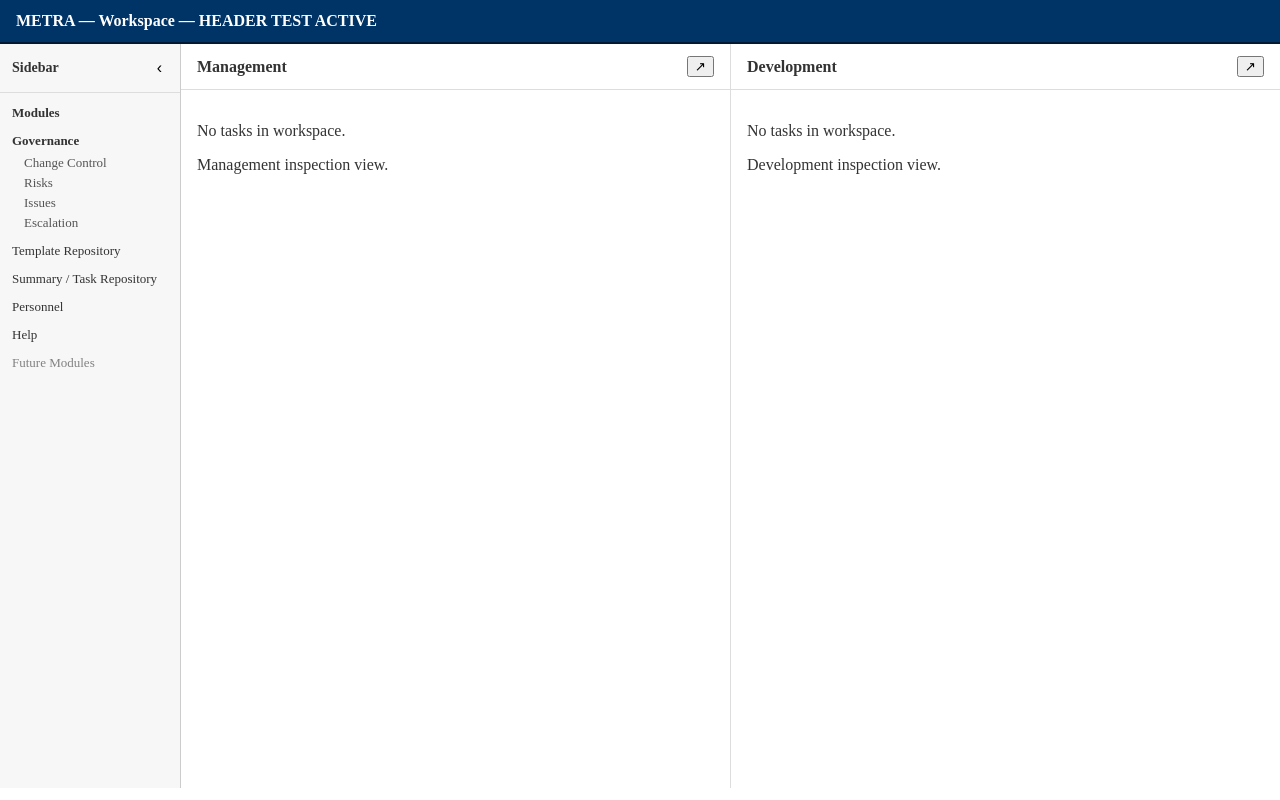
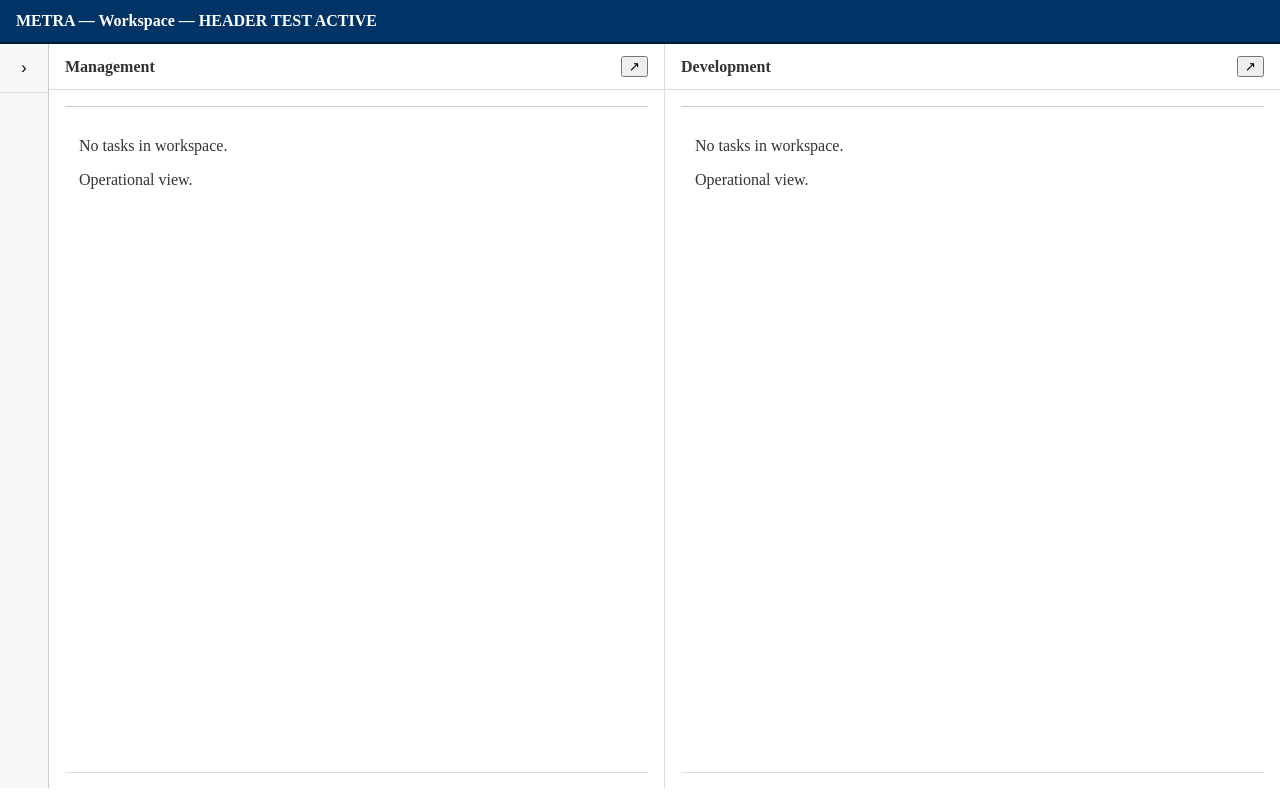
Before and after one commit to johnjkelly1945-ops/project-tracker-vite-pwa-v15, a React (Vite) app: page / in a window 1280 px wide. Built offline with nearby package versions, Linux system fonts and the light colour scheme.

Commit message:
Stage 207 — recovery endpoint: stable workspace shell (popup intentionally reverted)

```diff
--- a/src/App.jsx
+++ b/src/App.jsx
@@ -1,26 +1,5 @@
 // @ts-nocheck
-/*
-=====================================================================
-METRA — App.jsx
-Stage 184-B — Summary Wiring (Creation → Visibility)
----------------------------------------------------------------------
-CHANGE (STAGE 184-B):
-• Wire canonically created summaries into PreProject
-• Data propagation only
-• No selection, no activation, no lifecycle semantics
-
-HYGIENE CORRECTION:
-• Remove duplicate onCreateTask prop (no behavioural effect)
-
-INVARIANTS (PRESERVED):
-• Footer remains sole creation authority
-• No new state introduced
-• No authority expanded
-• No behavioural change beyond visibility
-=====================================================================
-*/
-
-import React, { useState } from "react";
+import { useState } from "react";
 
 import Sidebar from "./components/Sidebar";
 import ModuleHeader from "./components/ModuleHeader";
@@ -29,131 +8,173 @@ import PreProject from "./components/PreProject";
 import TaskPopup from "./components/TaskPopup";
 import { localAssignees } from "./data/localAssignees";
 
+/*
+=====================================================================
+METRA — App.jsx
+Stage 207-A (Recovered, Final) — Workspace + Creation Surface
+---------------------------------------------------------------------
+• DualPane owns navigation and return arrows
+• Sidebar explicitly wired
+• PreProjectFooter owns creation affordances
+• App owns creation modal rendering
+=====================================================================
+*/
+
 export default function App() {
-  /* ===================== WORKSPACE AUTHORITY ===================== */
+  const [workspaceMode, setWorkspaceMode] = useState("dual");
+  const [focusedPane, setFocusedPane] = useState(null);
+  const [sidebarExpanded, setSidebarExpanded] = useState(false);
 
-  const [workspaceMode, setWorkspaceMode] = useState("dual"); // "dual" | "single"
-  const [focusedPane, setFocusedPane] = useState(null);       // "management" | "development" | null
+  const isReadOnly = workspaceMode === "dual" || !focusedPane;
 
   /* ===================== DATA ===================== */
 
-  const [summaries, setSummaries] = useState([]);
-  const [tasks, setTasks] = useState([]);
+  const [devSummaries, setDevSummaries] = useState([]);
+  const [devTasks, setDevTasks] = useState([]);
+
+  const [mgmtSummaries, setMgmtSummaries] = useState([]);
+  const [mgmtTasks, setMgmtTasks] = useState([]);
+
   const [activeTask, setActiveTask] = useState(null);
-
-  /* ===================== SIDEBAR UI ===================== */
-
-  const [sidebarExpanded, setSidebarExpanded] = useState(true);
-
-  /* ===================== PANE FOCUS ===================== */
-
-  function onFocusPane(pane) {
-    setWorkspaceMode("single");
-    setFocusedPane(pane);
-  }
-
-  function onReturnToDual() {
-    setWorkspaceMode("dual");
-    setFocusedPane(null);
-  }
+  const [selectedSummaryId, setSelectedSummaryId] = useState(null);
 
   /* ===================== TASK CREATION ===================== */
 
+  const [createTaskOpen, setCreateTaskOpen] = useState(false);
+  const [newTaskTitle, setNewTaskTitle] = useState("");
+
+  const isDev = focusedPane === "development";
+
+  const summaries = isDev ? devSummaries : mgmtSummaries;
+  const setSummaries = isDev ? setDevSummaries : setMgmtSummaries;
+
+  const tasks = isDev ? devTasks : mgmtTasks;
+  const setTasks = isDev ? setDevTasks : setMgmtTasks;
+
+  /* ===================== NAV ===================== */
+
+  function handleFocusPane(pane) {
+    setWorkspaceMode("single");
+    setFocusedPane(pane);
+    setSelectedSummaryId(null);
+    setActiveTask(null);
+  }
+
+  function returnToDual() {
+    setWorkspaceMode("dual");
+    setFocusedPane(null);
+    setSelectedSummaryId(null);
+    setActiveTask(null);
+  }
+
+  /* ===================== CREATION ===================== */
+
   function onCreateTask() {
-    const id = `task-${Date.now()}`;
-    const newTask = {
-      id,
-      title: "New Task",
+    if (isReadOnly) return;
+    setNewTaskTitle("");
+    setCreateTaskOpen(true);
+  }
+
+  function confirmCreateTask() {
+    const title = newTaskTitle.trim();
+    if (!title) return;
+
+    const task = {
+      id: `task-${Date.now()}`,
+      title,
       notes: [],
       summaryId: null,
       executionState: "NOT_STARTED",
     };
 
-    setTasks((current) => [...current, newTask]);
-    setActiveTask(newTask);
+    setTasks((c) => [...c, task]);
+    setCreateTaskOpen(false);
   }
 
-  /* ===================== SUMMARY CREATION (AUTHORITATIVE) ===================== */
+  function cancelCreateTask() {
+    const confirmAbort = window.confirm("Discard task creation?");
+    if (!confirmAbort) return;
+    setCreateTaskOpen(false);
+  }
 
   function onCreateSummary() {
-    const id = `summary-${Date.now()}`;
-    const newSummary = {
-      id,
-      name: "New Summary",
-    };
+    if (isReadOnly) return;
+    const title = window.prompt("Enter summary name:");
+    if (!title || !title.trim()) return;
 
-    setSummaries((current) => [...current, newSummary]);
+    setSummaries((c) => [
+      ...c,
+      { id: `summary-${Date.now()}`, title: title.trim() },
+    ]);
   }
 
-  /* ===================== POPUP CONTROL ===================== */
+  /* ===================== TASK POPUP ===================== */
 
   function onOpenTask(task) {
+    if (isReadOnly) return;
     setActiveTask(task);
   }
 
-  function onCloseTask() {
-    setActiveTask(null);
+  function onAssignTask(taskId, assigneeId) {
+    if (isReadOnly) return;
+    setTasks((c) =>
+      c.map((t) => {
+        if (t.id !== taskId || t.assigneeId) return t;
+        const a = localAssignees.find((x) => x.id === assigneeId);
+        return {
+          ...t,
+          assigneeId,
+          assigneeLabel: a ? a.displayName : assigneeId,
+        };
+      })
+    );
   }
 
-  /* ===================== G3 ASSIGNMENT ===================== */
-
-  function onAssignTask(taskId, assigneeId) {
-    setTasks((current) => {
-      const idx = current.findIndex((t) => t.id === taskId);
-      if (idx === -1) return current;
-
-      const task = current[idx];
-      if (task.assigneeId) return current;
-
-      const assignee = localAssignees.find((a) => a.id === assigneeId);
-
-      const updatedTask = {
-        ...task,
-        assigneeId,
-        assigneeLabel: assignee ? assignee.displayName : assigneeId,
-        assignedAt: new Date().toISOString(),
-      };
-
-      const next = [...current];
-      next[idx] = updatedTask;
-      return next;
-    });
+  function onAddNote(taskId, note) {
+    if (isReadOnly) return;
+    setTasks((c) =>
+      c.map((t) =>
+        t.id === taskId ? { ...t, notes: [...(t.notes || []), note] } : t
+      )
+    );
   }
 
-  /* ===================== NOTES ===================== */
-
-  function onAddNote(taskId, note) {
-    setTasks((current) =>
-      current.map((t) =>
-        t.id === taskId
-          ? { ...t, notes: [...(t.notes || []), note] }
+  function onStartExecution(taskId) {
+    if (isReadOnly) return;
+    setTasks((c) =>
+      c.map((t) =>
+        t.id === taskId && t.executionState === "NOT_STARTED"
+          ? { ...t, executionState: "IN_PROGRESS" }
           : t
       )
     );
   }
 
-  /* ===================== G6 EXECUTION START ===================== */
+  /* ===================== SURFACES ===================== */
 
-  function onStartExecution(taskId) {
-    setTasks((current) => {
-      const idx = current.findIndex((t) => t.id === taskId);
-      if (idx === -1) return current;
+  const mgmtBody = (
+    <PreProject
+      summaries={mgmtSummaries}
+      tasks={mgmtTasks}
+      onOpenTask={onOpenTask}
+      canCreateTask={!isReadOnly}
+      onCreateTask={onCreateTask}
+      canCreateSummary={!isReadOnly}
+      onCreateSummary={onCreateSummary}
+    />
+  );
 
-      const task = current[idx];
-      if (task.executionState !== "NOT_STARTED") return current;
-
-      const updatedTask = {
-        ...task,
-        executionState: "IN_PROGRESS",
-        startedAt: new Date().toISOString(),
-        startedBy: "current-user",
-      };
-
-      const next = [...current];
-      next[idx] = updatedTask;
-      return next;
-    });
-  }
+  const devBody = (
+    <PreProject
+      summaries={devSummaries}
+      tasks={devTasks}
+      onOpenTask={onOpenTask}
+      canCreateTask={!isReadOnly}
+      onCreateTask={onCreateTask}
+      canCreateSummary={!isReadOnly}
+      onCreateSummary={onCreateSummary}
+    />
+  );
 
   /* ===================== RENDER ===================== */
 
@@ -161,74 +182,50 @@ export default function App() {
     <>
       <ModuleHeader />
 
-      <div
-        style={{
-          display: "flex",
-          height: "calc(100vh - 56px)",
-          overflow: "hidden",
-        }}
-      >
+      <div style={{ display: "flex", height: "calc(100vh - 56px)" }}>
         <Sidebar
           expanded={sidebarExpanded}
           onToggle={() => setSidebarExpanded((v) => !v)}
         />
 
-        <div
-          style={{
-            flex: 1,
-            display: "flex",
-            overflow: "hidden",
-          }}
-        >
+        <div style={{ flex: 1 }}>
           <DualPane
             mode={workspaceMode}
             focusedPane={focusedPane}
-            onFocusPane={onFocusPane}
-            onReturnToDual={onReturnToDual}
-            managementBody={
-              workspaceMode === "single" && focusedPane === "management" ? (
-                <PreProject
-                  tasks={tasks}
-                  summaries={summaries}
-                  onOpenTask={onOpenTask}
-                  canCreateTask={true}
-                  onCreateTask={onCreateTask}
-                  canCreateSummary={true}
-                  onCreateSummary={onCreateSummary}
-                />
-              ) : (
-                <>
-                  <p>No tasks in workspace.</p>
-                  <p>Management inspection view.</p>
-                </>
-              )
-            }
-            developmentBody={
-              workspaceMode === "single" && focusedPane === "development" ? (
-                <PreProject
-                  tasks={tasks}
-                  summaries={summaries}
-                  onOpenTask={onOpenTask}
-                  canCreateTask={true}
-                  onCreateTask={onCreateTask}
-                  canCreateSummary={true}
-                  onCreateSummary={onCreateSummary}
-                />
-              ) : (
-                <>
-                  <p>No tasks in workspace.</p>
-                  <p>Development inspection view.</p>
-                </>
-              )
-            }
+            onFocusPane={handleFocusPane}
+            onReturnToDual={returnToDual}
+            managementBody={mgmtBody}
+            developmentBody={devBody}
           />
         </div>
       </div>
 
-      {activeTask && (
+      {createTaskOpen && !isReadOnly && (
+        <div style={{ position: "fixed", inset: 0, background: "rgba(0,0,0,0.4)", zIndex: 1000 }}>
+          <div style={{ background: "#fff", padding: 16, width: 360, margin: "20vh auto", borderRadius: 6 }}>
+            <h3>Create Task</h3>
+
+            <input
+              autoFocus
+              value={newTaskTitle}
+              onChange={(e) => setNewTaskTitle(e.target.value)}
+              style={{ width: "100%", marginBottom: 12 }}
+            />
+
+            <div style={{ display: "flex", justifyContent: "flex-end", gap: 8 }}>
+              <button type="button" onClick={cancelCreateTask}>Cancel</button>
+              <button onClick={confirmCreateTask} disabled={!newTaskTitle.trim()}>
+                Create
+              </button>
+            </div>
+          </div>
+        </div>
+      )}
+
+      {activeTask && !isReadOnly && (
         <TaskPopup
           task={activeTask}
-          onClose={onCloseTask}
+          onClose={() => setActiveTask(null)}
           onAssignTask={onAssignTask}
           onAddNote={onAddNote}
           onStartExecution={onStartExecution}
```
